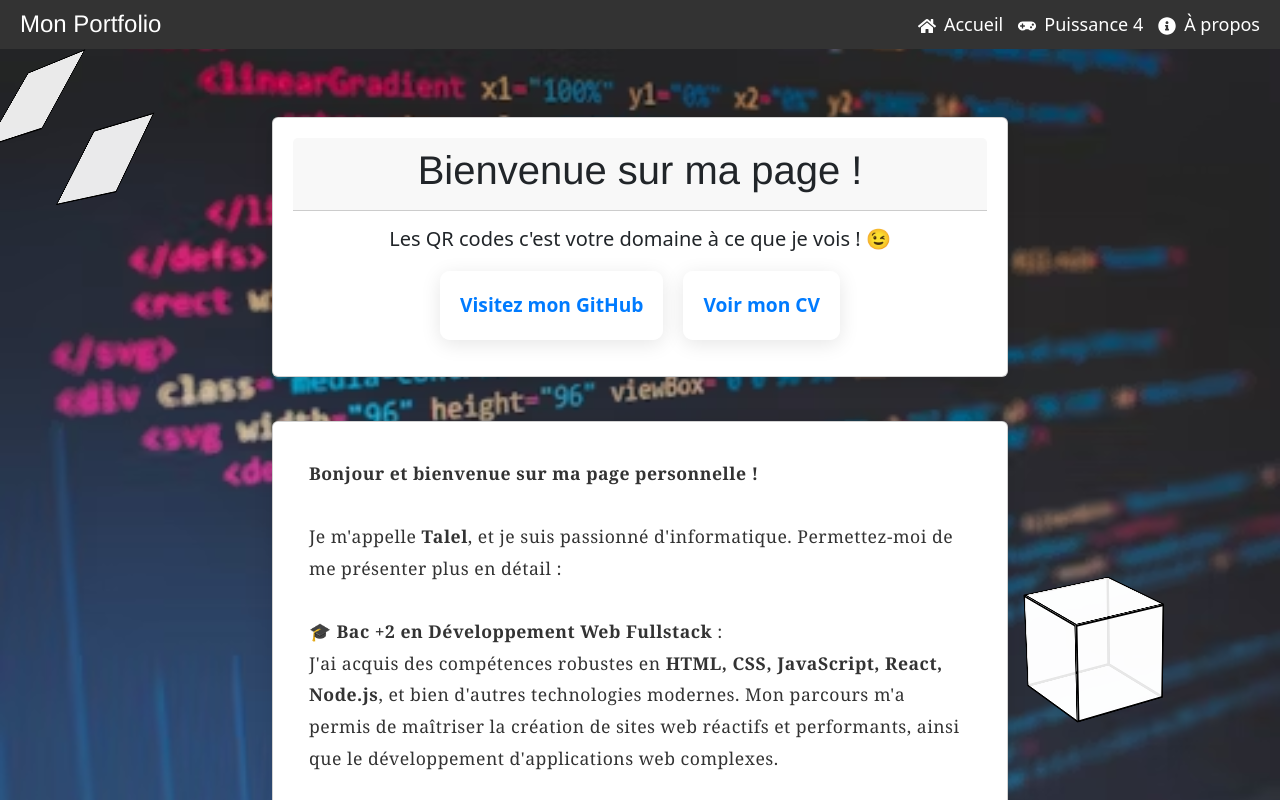
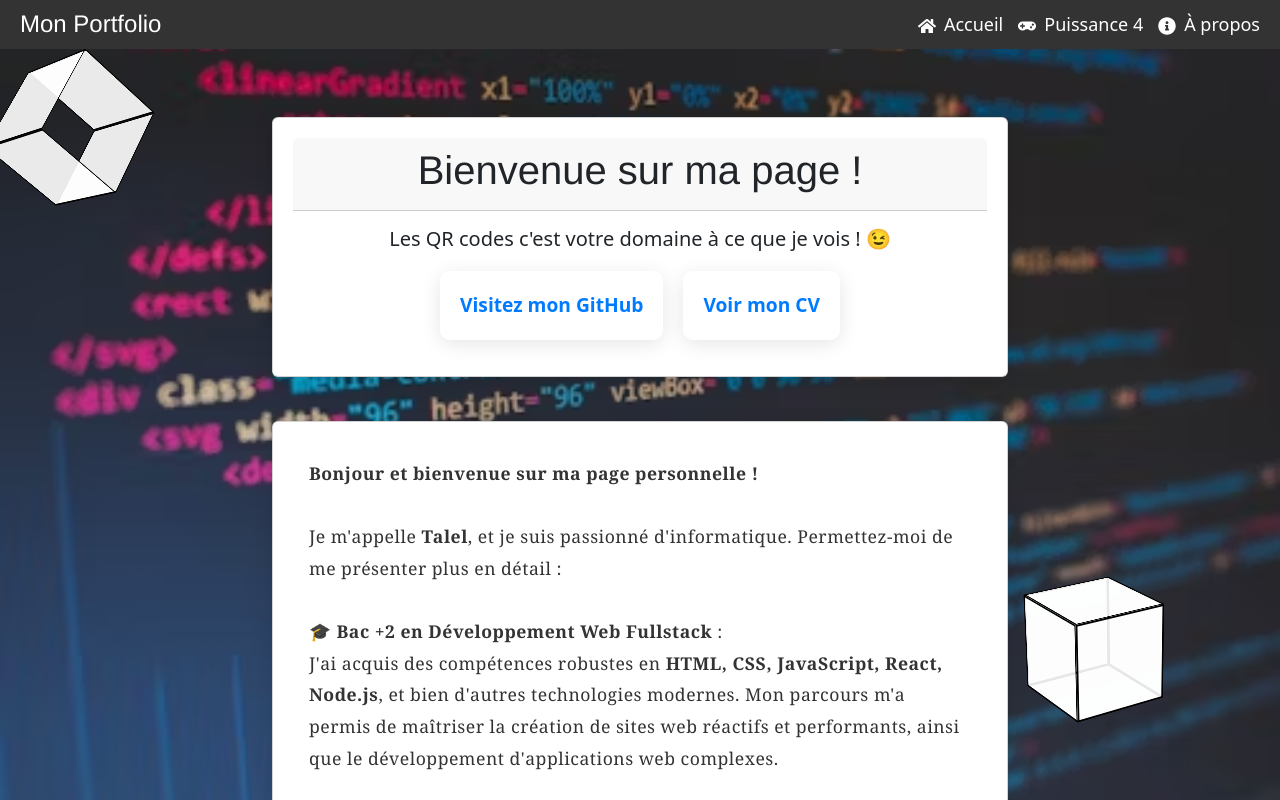
Before and after one commit to TalelJandoubi/my-portfolio, a React (Create React App) app: page / in a window 1280 px wide. Shown: the top 800 px of the page. Built offline with nearby package versions, Linux system fonts and the light colour scheme.

Commit message:
update link

```diff
--- a/src/components/Home.js
+++ b/src/components/Home.js
@@ -1,4 +1,3 @@
-// src/components/Home.js
 import React from 'react';
 import { Container, Row, Col, Card } from 'react-bootstrap';
 import { motion } from 'framer-motion';
@@ -28,7 +27,7 @@ const Home = () => {
                     className="link-box"
                   >
                     <a
-                      href="https://github.com/O-clock-Starship/projet-04-TCG-Vision"
+                      href="https://github.com/TalelJandoubi/my-portfolio"
                       target="_blank"
                       rel="noopener noreferrer"
                       className="link-button"
@@ -42,7 +41,7 @@ const Home = () => {
                     className="link-box"
                   >
                     <a
-                      href="/CV_Talel20JANDOUBI_ENSITECH_BTS20SIO20SISR20_MRS-avec20compression (1) (1).pdf"
+                      href="/CV Jandoubi Talel.pdf"
                       target="_blank"
                       rel="noopener noreferrer"
                       className="link-button"
@@ -202,8 +201,8 @@ const Home = () => {
         <div className="cube">
           <div className="face front"></div>
           <div className="face back"></div>
-          <div the face left></div>
-          <div the face right></div>
+          <div className="face left"></div>
+          <div className="face right"></div>
           <div the face top></div>
           <div the face bottom></div>
         </div>
--- a/src/components/index.js
+++ b/src/components/index.js
@@ -1,3 +1,4 @@
+// src/components/Home.js
 import React from 'react';
 import { Container, Row, Col, Card, Button } from 'react-bootstrap';
 import { motion } from 'framer-motion';
@@ -38,7 +39,7 @@ const Home = () => {
                     whileTap={{ scale: 0.9 }}
                   >
                     <Button
-                      href="/mnt/data/CV_Talel20JANDOUBI_ENSITECH_BTS20SIO20SISR20_MRS-avec20compression (1) (1).pdf"
+                      href="/CV Jandoubi Talel.pdf"
                       target="_blank"
                       variant="secondary"
                       className="ml-3 custom-button"
```
Also changed, not shown: 2 other files (tests, documents, lock files or other folders).
